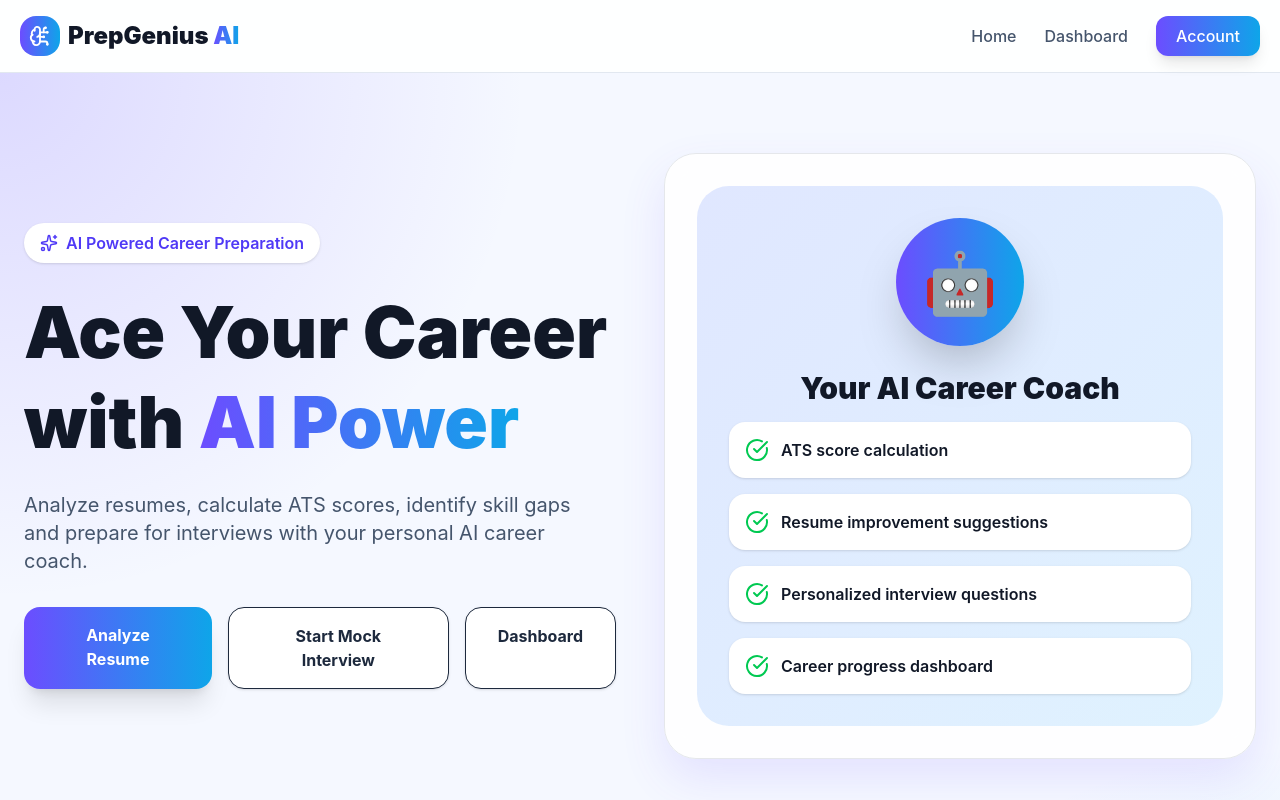
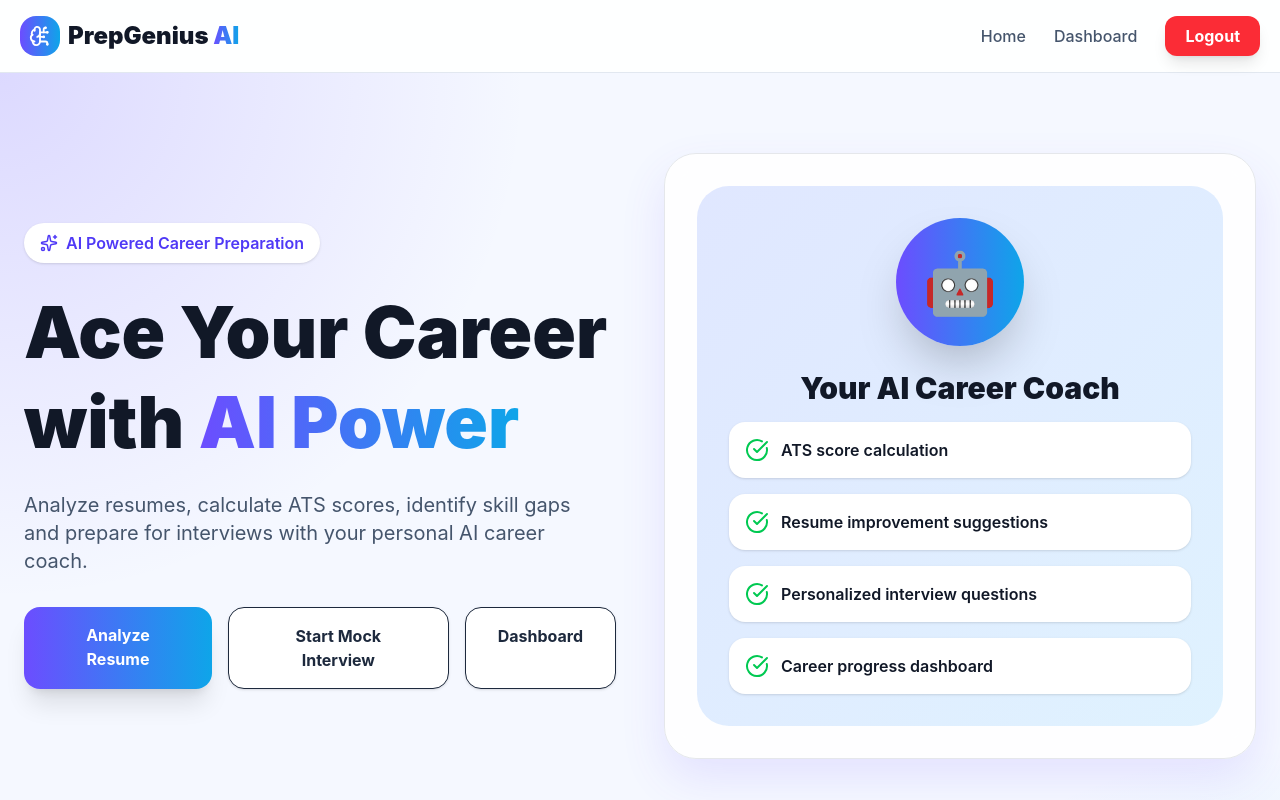
Before and after one commit to Nancykhandelwal1710/PrepGenius-AI, a React app in the folder frontend/: page / in a window 1280 px wide. Shown: the top 800 px of the page. Built offline with nearby package versions, Linux system fonts and the light colour scheme; no server answers; sample sign-in values are in the browser's storage; the HTML template or start-up script is replaced by a standard one.

Commit message:
Add logout button

```diff
--- a/frontend/src/components/Navbar.jsx
+++ b/frontend/src/components/Navbar.jsx
@@ -1,8 +1,17 @@
-import { Link } from "react-router-dom";
+import { Link, useNavigate } from "react-router-dom";
 import { BrainCircuit } from "lucide-react";
+import { signOut } from "firebase/auth";
+import { auth } from "../firebase";
 
 function Navbar() {
+  const navigate = useNavigate();
   const isLoggedIn = localStorage.getItem("isLoggedIn");
+
+  const handleLogout = async () => {
+    await signOut(auth);
+    localStorage.removeItem("isLoggedIn");
+    navigate("/login");
+  };
 
   return (
     <nav className="sticky top-0 z-50 bg-white/90 backdrop-blur-xl border-b border-slate-200">
@@ -20,20 +29,40 @@ function Navbar() {
           <Link to="/">Home</Link>
           <Link to="/dashboard">Dashboard</Link>
 
+          {isLoggedIn ? (
+            <button
+              onClick={handleLogout}
+              className="bg-red-500 text-white px-5 py-2 rounded-xl shadow-lg font-bold"
+            >
+              Logout
+            </button>
+          ) : (
             <Link
               to="/login"
               className="gradient-btn text-white px-5 py-2 rounded-xl shadow-lg"
             >
-            {isLoggedIn ? "Account" : "Login"}
+              Login
             </Link>
+          )}
         </div>
 
+        <div className="md:hidden">
+          {isLoggedIn ? (
+            <button
+              onClick={handleLogout}
+              className="bg-red-500 text-white px-5 py-2 rounded-xl font-bold shadow-lg"
+            >
+              Logout
+            </button>
+          ) : (
             <Link
               to="/login"
-          className="md:hidden gradient-btn text-white px-5 py-2 rounded-xl font-bold shadow-lg"
+              className="gradient-btn text-white px-5 py-2 rounded-xl font-bold shadow-lg"
             >
-          {isLoggedIn ? "Account" : "Login"}
+              Login
             </Link>
+          )}
+        </div>
       </div>
     </nav>
   );
```
Lines whose indentation alone changed are shown as unchanged.
